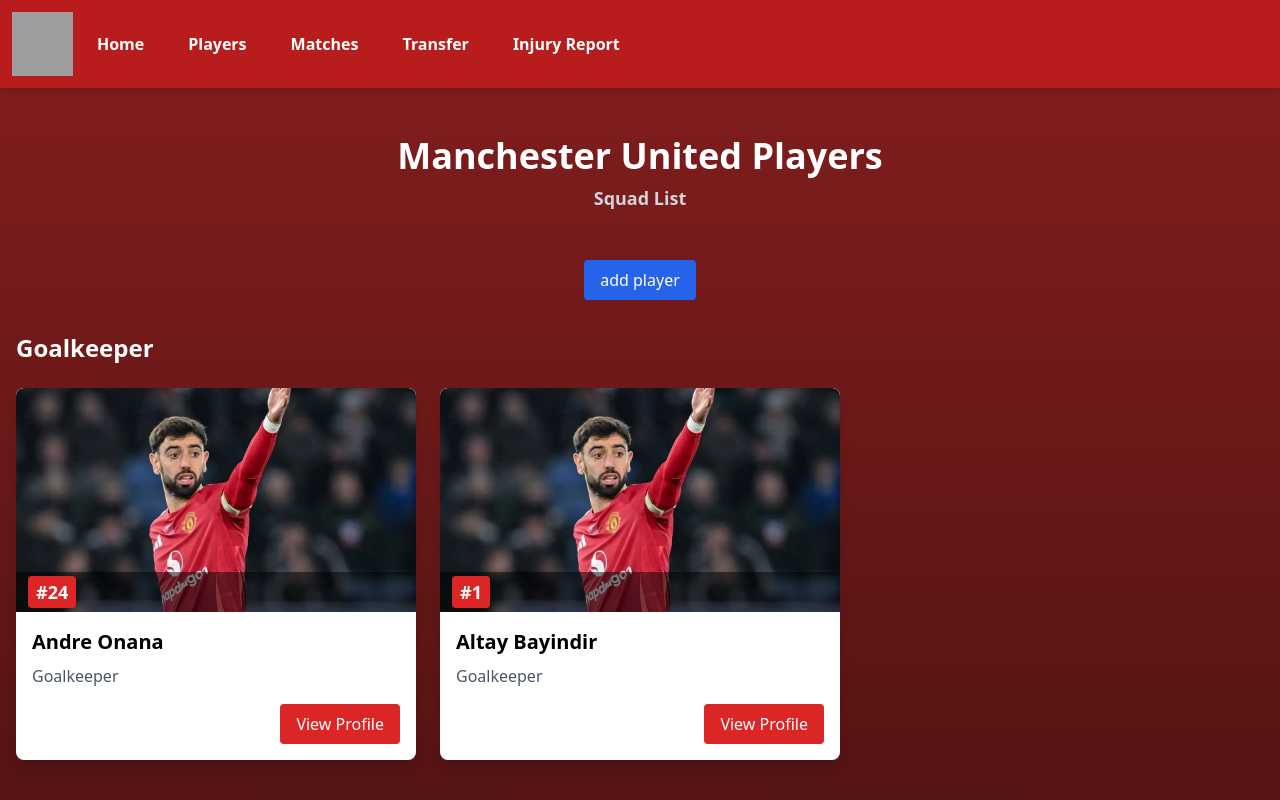
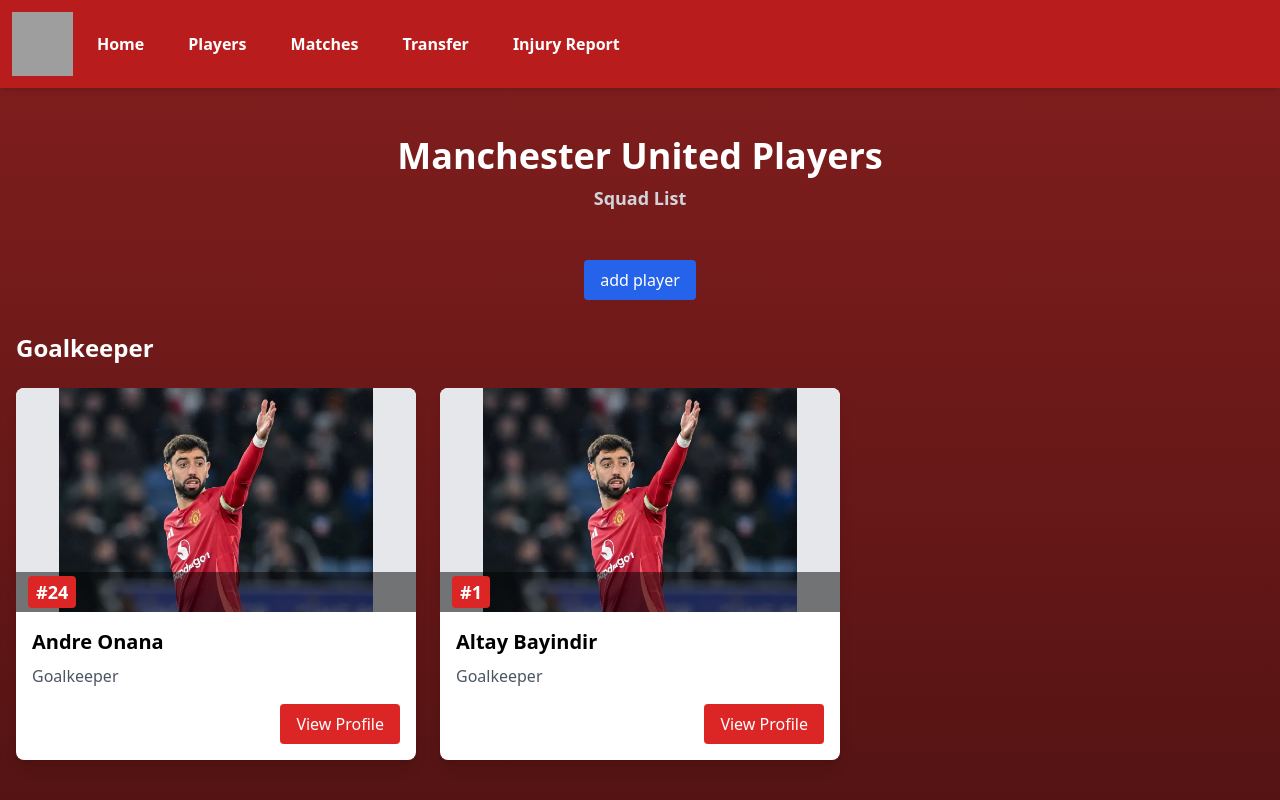
Before and after one commit to SotaTsurushima/manchester-is-red, a Nuxt app in the folder frontend/: page /players in a window 1280 px wide. Shown: the top 800 px of the page. Built offline with nearby package versions, Linux system fonts and the light colour scheme; grey boxes are pictures that could not be loaded.

Commit message:
modified for displaing image properly

```diff
--- a/frontend/components/Card.vue
+++ b/frontend/components/Card.vue
@@ -22,7 +22,7 @@
         v-else-if="item.image"
         :src="item.image"
         :alt="item.title"
-        class="absolute inset-0 w-full h-full object-cover"
+        class="absolute inset-0 w-full h-full object-contain"
         @error="handleImageError"
       />
       <img
```
